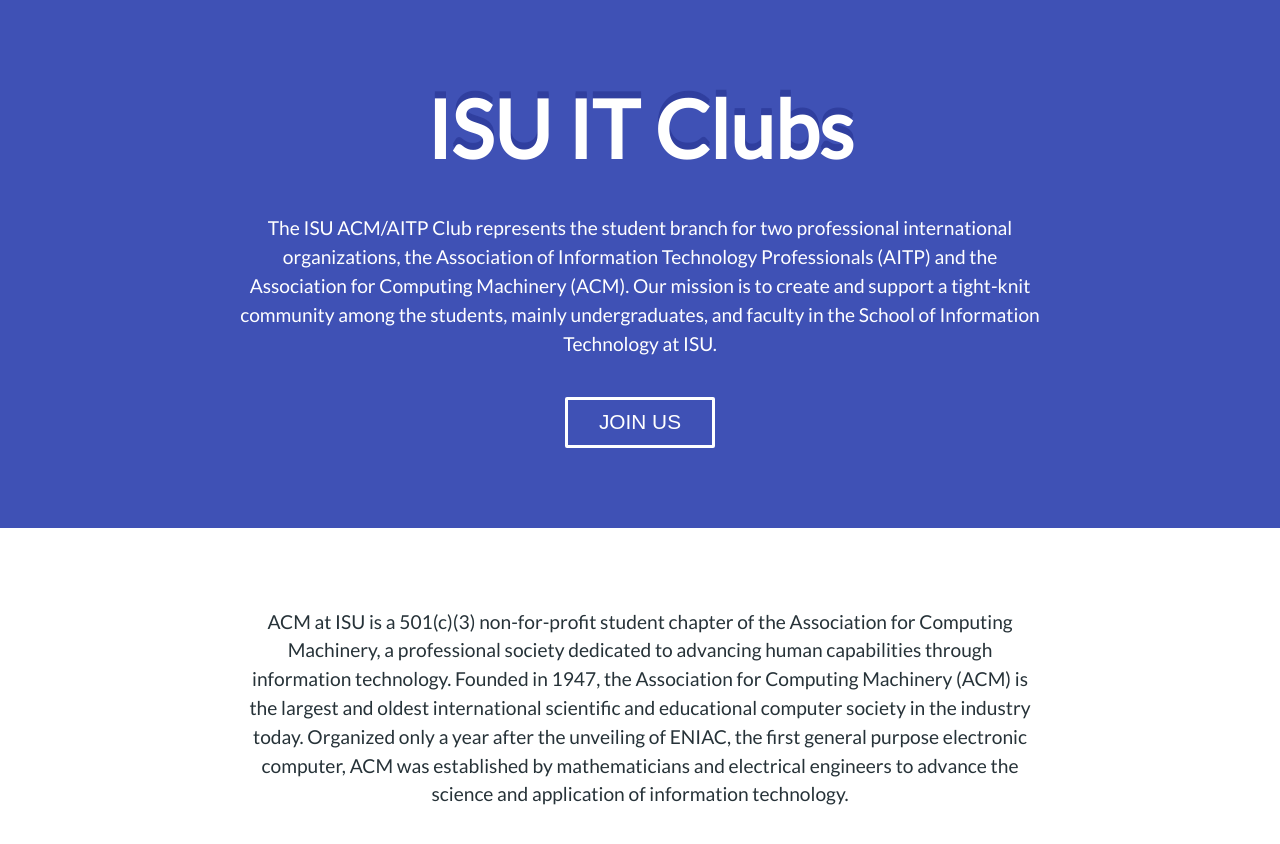
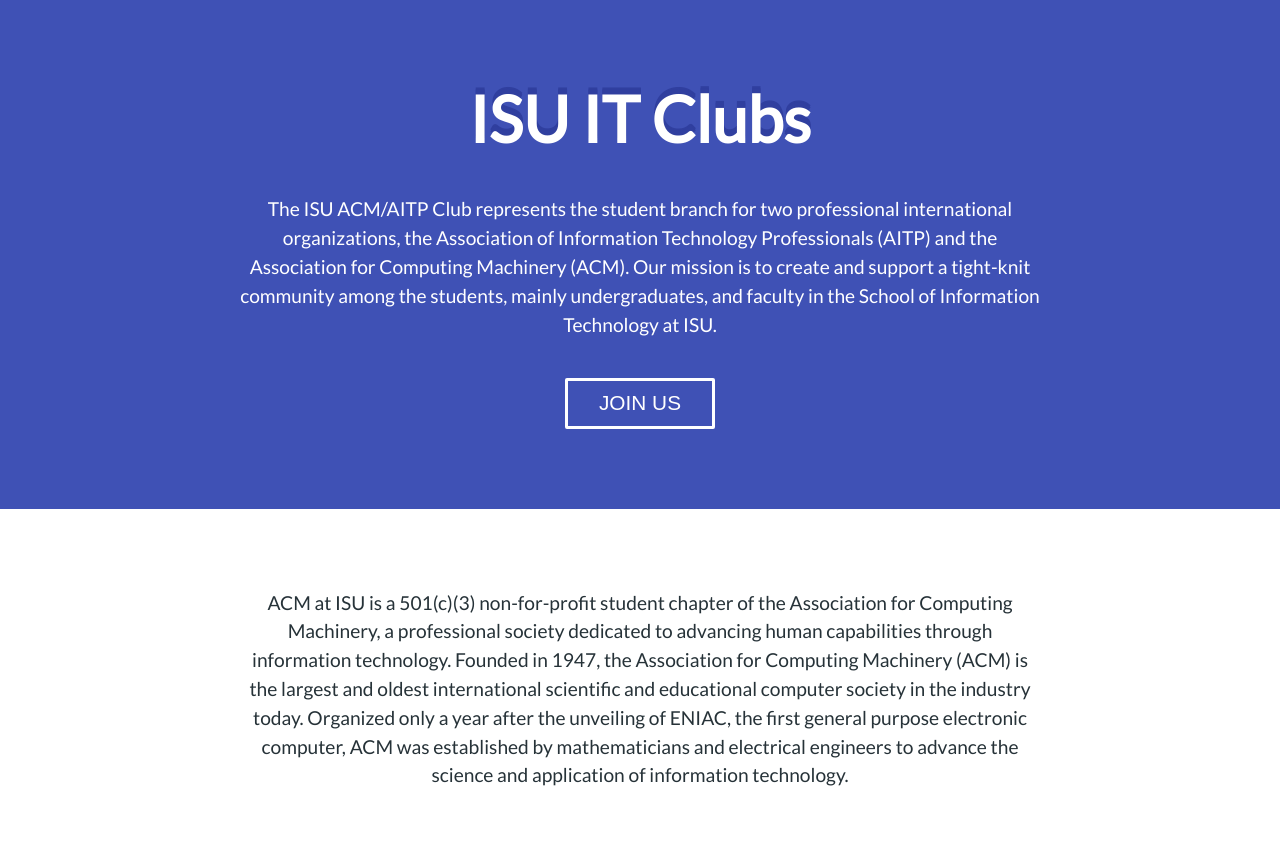
Before and after one commit to ISUWeb/it-clubs, a Jekyll site: the page built from index.md, in a window 1280 px wide. Shown: the top 844 px of the page. Built offline with Jekyll 4.4.1, drawn with Linux system fonts in a browser that asks for light colours.

Commit message:
decrease header font size

```diff
--- a/assets/master.css
+++ b/assets/master.css
@@ -10,10 +10,6 @@
     background: transparent;
     margin: 0;
     font-family: "Lato", sans-serif;
-}
-
-h1 {
-    font-size: 3em;
 }
 
 p {
@@ -65,7 +61,7 @@
 .header h1 {
     text-shadow: 0 -5px 0 #303f9f, 0 -7px 0 #303f9f;
     color: white;
-    font-size: 5em;
+    font-size: 4em;
     margin: 0;
 }
 
```
